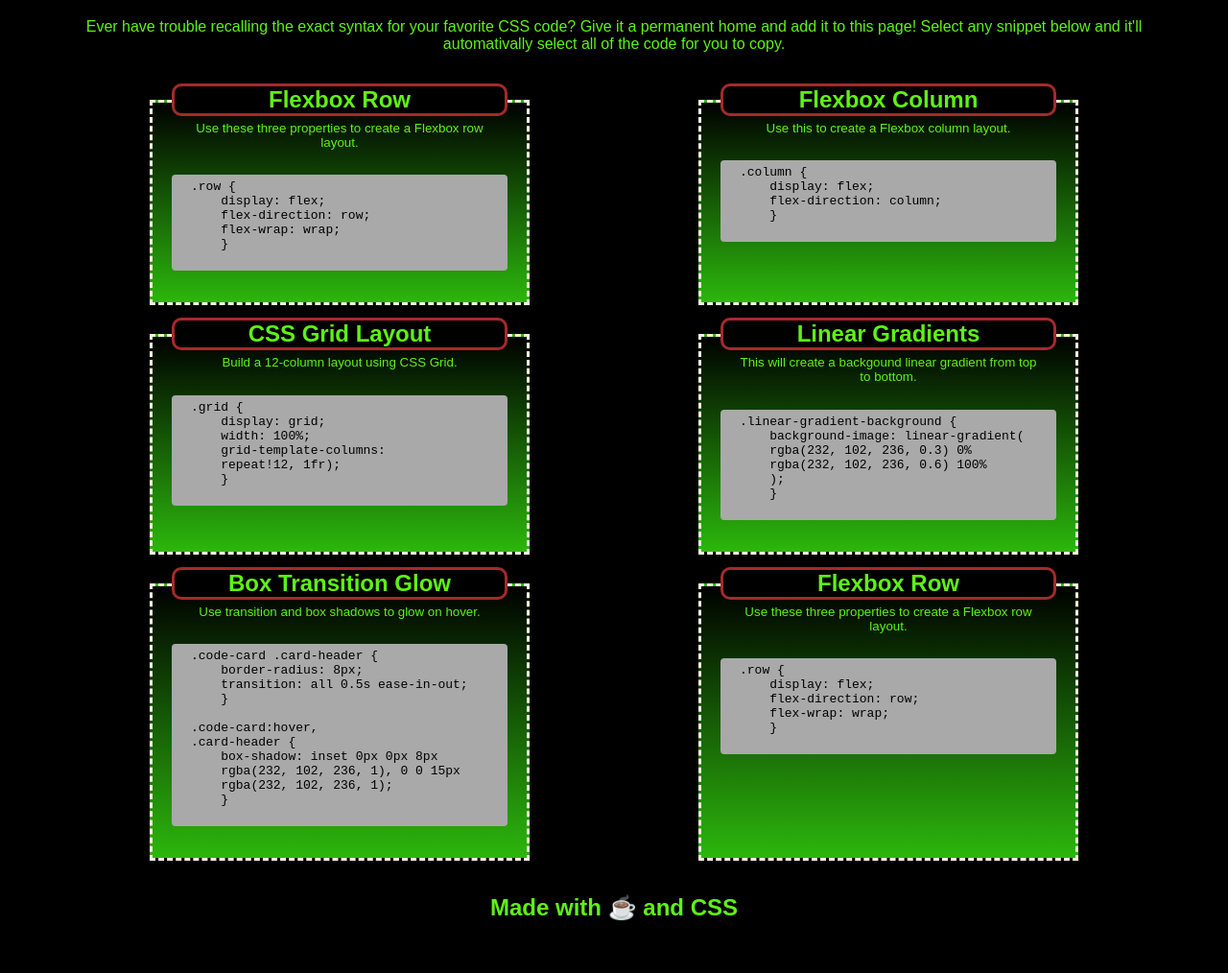
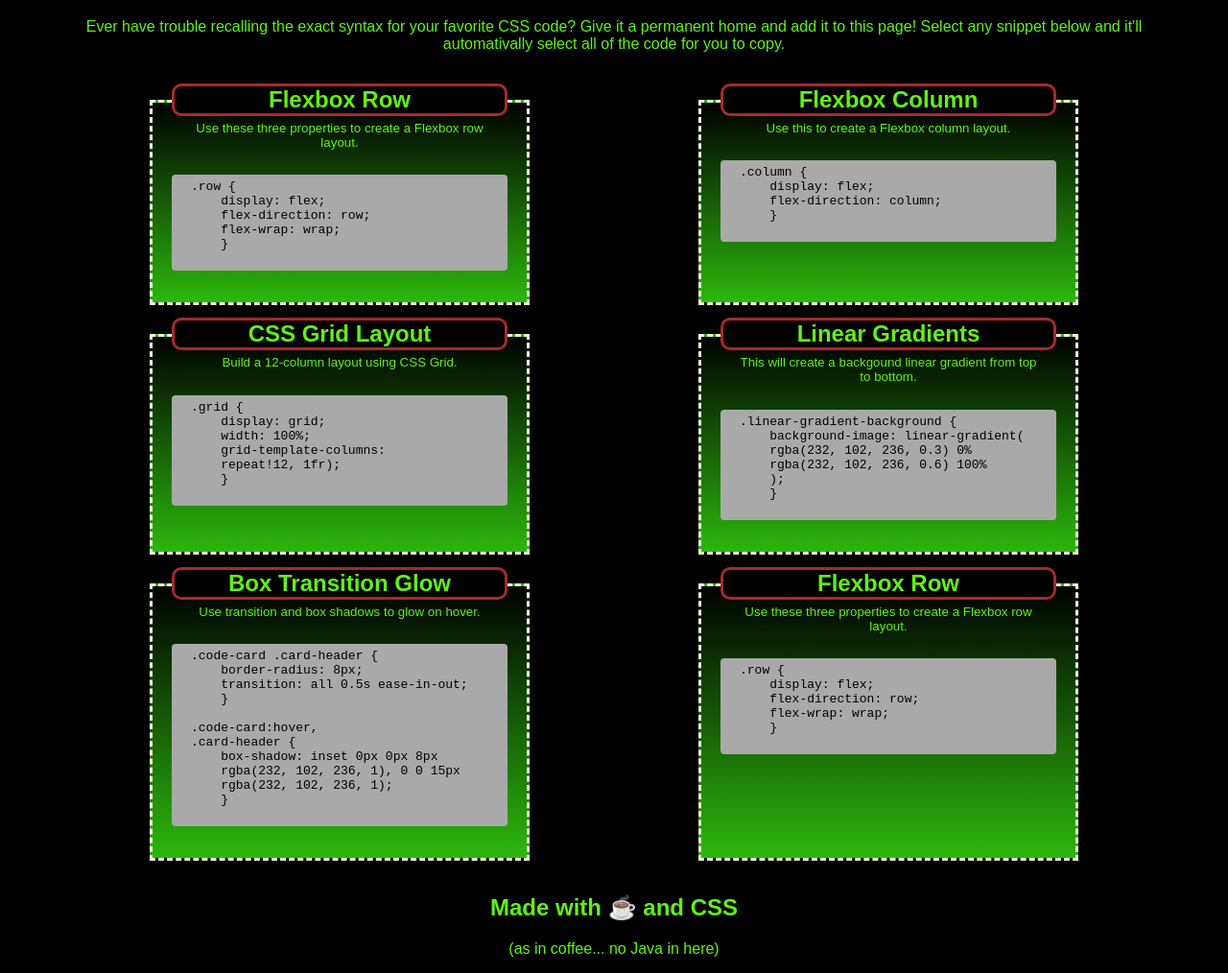
Before and after one commit to bka-2cycle/CSS-cheatsheet, a plain HTML site: page index.html in a window 1280 px wide. Shown: the part 69-1083 px from the top of the page at 96% size. Before the commit the page ends 1049 px from the top, so only its background shows below. Drawn offline with Linux system fonts and the light colour scheme; a web font is replaced by a local one.

Commit message:
modified the css and html files for semantics and added notes

```diff
--- a/index.html
+++ b/index.html
@@ -1,5 +1,6 @@
 <!DOCTYPE html>
 <html lang="en">
+
 <head>
     <meta charset="UTF-8">
     <meta http-equiv="X-UA-Compatible" content="IE=edge">
@@ -16,12 +17,14 @@
     <link rel="stylesheet" href="./assets/style.css">
     <title>CSS Cheatsheet</title>
 </head>
+
 <body>
 
     <header>
         <h1>CSS Snippet Cheatsheet</h1>
         <p>
-        Ever have trouble recalling the exact syntax for your favorite CSS code? Give it a permanent home and add it to this page! Select any snippet below and it'll automativally select all of the code for you to copy.
+            Ever have trouble recalling the exact syntax for your favorite CSS code? Give it a permanent home and add it
+            to this page! Select any snippet below and it'll automativally select all of the code for you to copy.
         </p><br>
     </header>
 
@@ -108,7 +111,9 @@
 
     <footer>
         <h2>Made with &#9749; and CSS</h2>
+        <p>(as in coffee... no Java in here)</p>
     </footer>
 
 </body>
+
 </html>
```
Also changed, not shown: assets/style.css (+8 -7 lines). Lines whose indentation alone changed are shown as unchanged.
